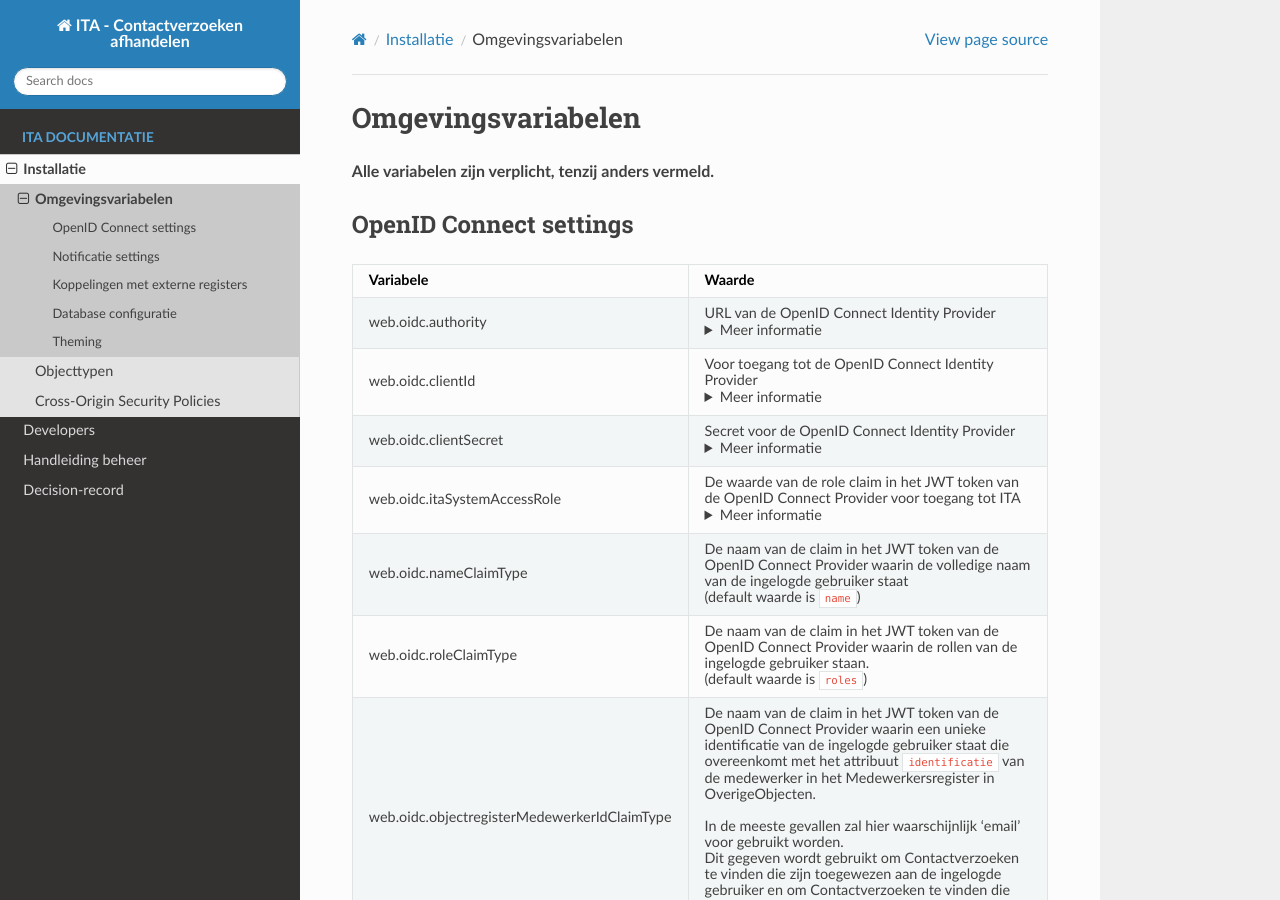
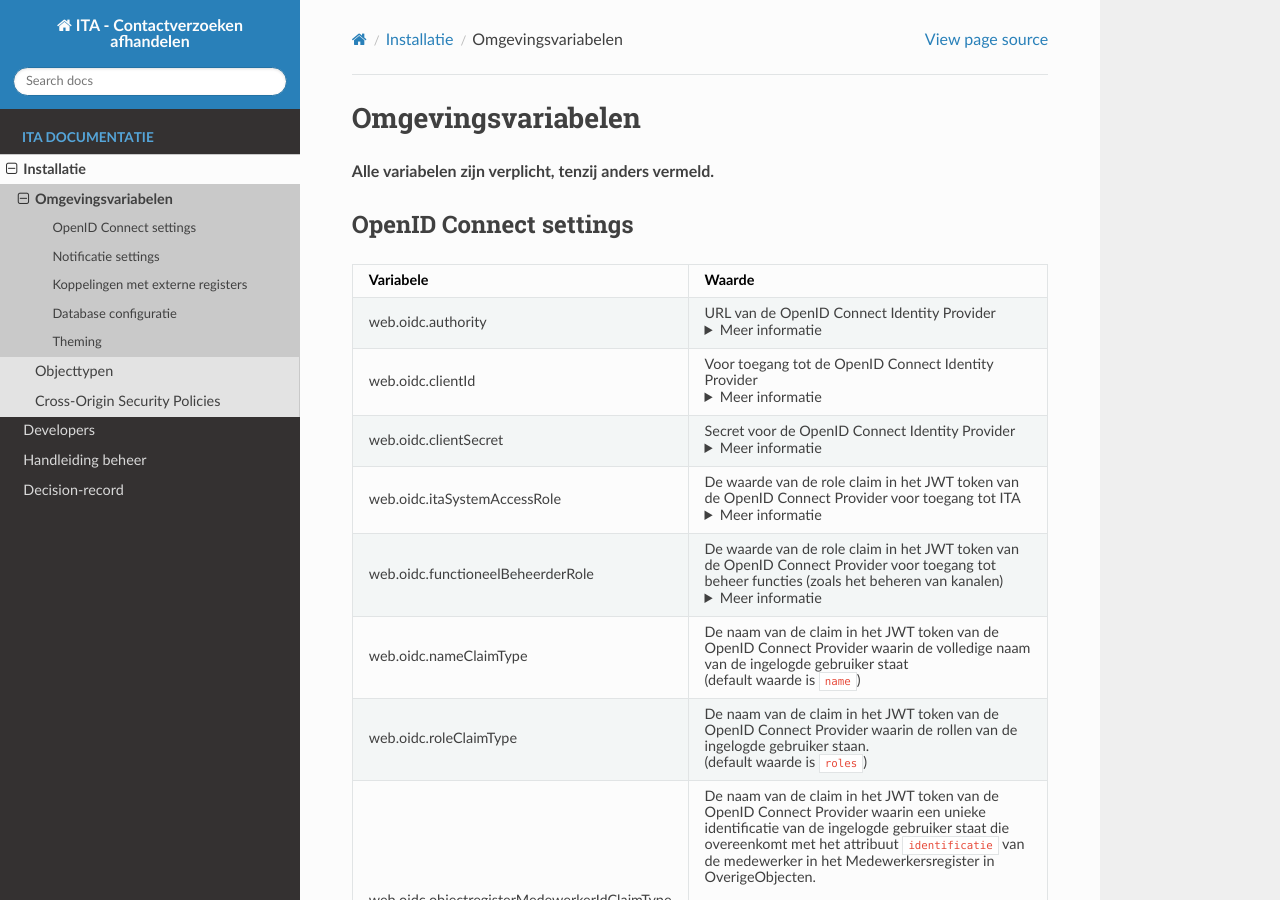
Before and after one commit to Interne-Taak-Afhandeling/.github, a Sphinx documentation site: the page built from docs/installation/configuratie.md, in a window 1280 px wide and 900 px high. Built offline with Sphinx 7.4.7 and the Read the Docs theme 3.1.0, drawn with Linux system fonts in a browser that asks for light colours.

Commit message:
ita-375-386-documentation

```diff
--- a/docs/installation/configuratie.md
+++ b/docs/installation/configuratie.md
@@ -12,6 +12,7 @@ OpenID Connect settings
 | web.oidc.clientId                                       | Voor toegang tot de OpenID Connect Identity Provider <details> <summary>Meer informatie </summary>Bijvoorbeeld: `54f66f54-71e5-45f1-8634-9158c41f602a` </details>  |
 | web.oidc.clientSecret                                   | Secret voor de OpenID Connect Identity Provider <details> <summary>Meer informatie </summary>Bijvoorbeeld: `VM2B!ccnebNe.M*gxH63*NXc8iTiAGhp` </details>    |
 | web.oidc.itaSystemAccessRole                            | De waarde van de role claim in het JWT token van de OpenID Connect Provider voor toegang tot ITA <details> <summary>Meer informatie </summary>Bijvoorbeeld: `ITA-Gebruiker` </details>     |
+| web.oidc.functioneelBeheerderRole                       | De waarde van de role claim in het JWT token van de OpenID Connect Provider voor toegang tot beheer functies (zoals het beheren van kanalen) <details> <summary>Meer informatie </summary>Bijvoorbeeld: `ITA-Functioneel-Beheerder` </details>     |
 | web.oidc.nameClaimType                                  | De naam van de claim in het JWT token van de OpenID Connect Provider waarin de volledige naam van de ingelogde gebruiker staat <br/> (default waarde is `name`) |
 | web.oidc.roleClaimType                                  | De naam van de claim in het JWT token van de OpenID Connect Provider waarin de rollen van de ingelogde gebruiker staan. <br/> (default waarde is `roles`)  |
 | web.oidc.objectregisterMedewerkerIdClaimType            | De naam van de claim in het JWT token van de OpenID Connect Provider waarin een unieke identificatie van de ingelogde gebruiker staat die overeenkomt met het attribuut `identificatie` van de medewerker in het Medewerkersregister in OverigeObjecten. <br/><br/>In de meeste gevallen zal hier waarschijnlijk 'email' voor gebruikt worden. <br/>Dit gegeven wordt gebruikt om Contactverzoeken te vinden die zijn toegewezen aan de ingelogde gebruiker en om Contactverzoeken te vinden die zijn toegewezen aan de afdelingen en groepen van de ingelogde gebruiker.  |
```
